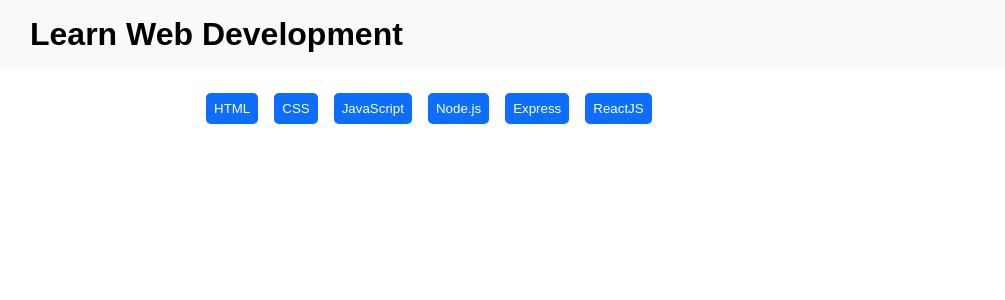
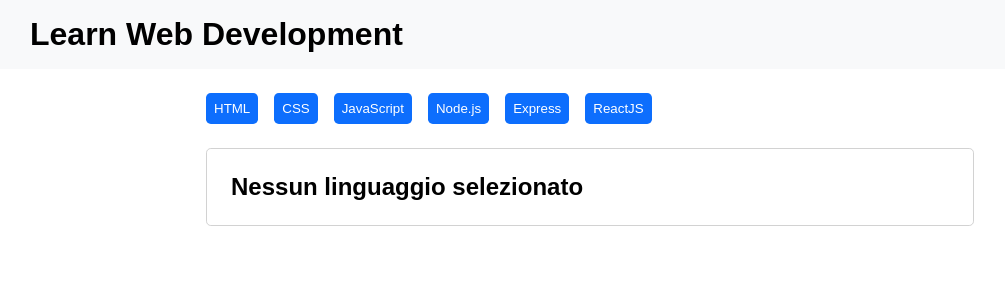
Before and after one commit to francescodelmonaco/react-use-state, a React (Vite) app: page / in a window 1280 px wide. Shown: the top 300 px of the page, without its empty margins (50-1055 px from the left). Built offline with nearby package versions, Linux system fonts and the light colour scheme.

Commit message:
add: text if there is any language selected

```diff
--- a/src/components/Main.jsx
+++ b/src/components/Main.jsx
@@ -31,6 +31,13 @@
             </div>
 
             {
+                selectedLanguage === null ? (
+                    <>
+                        <div className="margin-60 card-container">
+                            <h2>Nessun linguaggio selezionato</h2>
+                        </div>
+                    </>
+                ) : (
                     array.map((element) => {
                         const { id, title, description } = element;
 
@@ -43,6 +50,7 @@
                             </div>
                         ) : null;
                     })
+                )
             }
         </main>
     )
```
Lines whose indentation alone changed are shown as unchanged.
